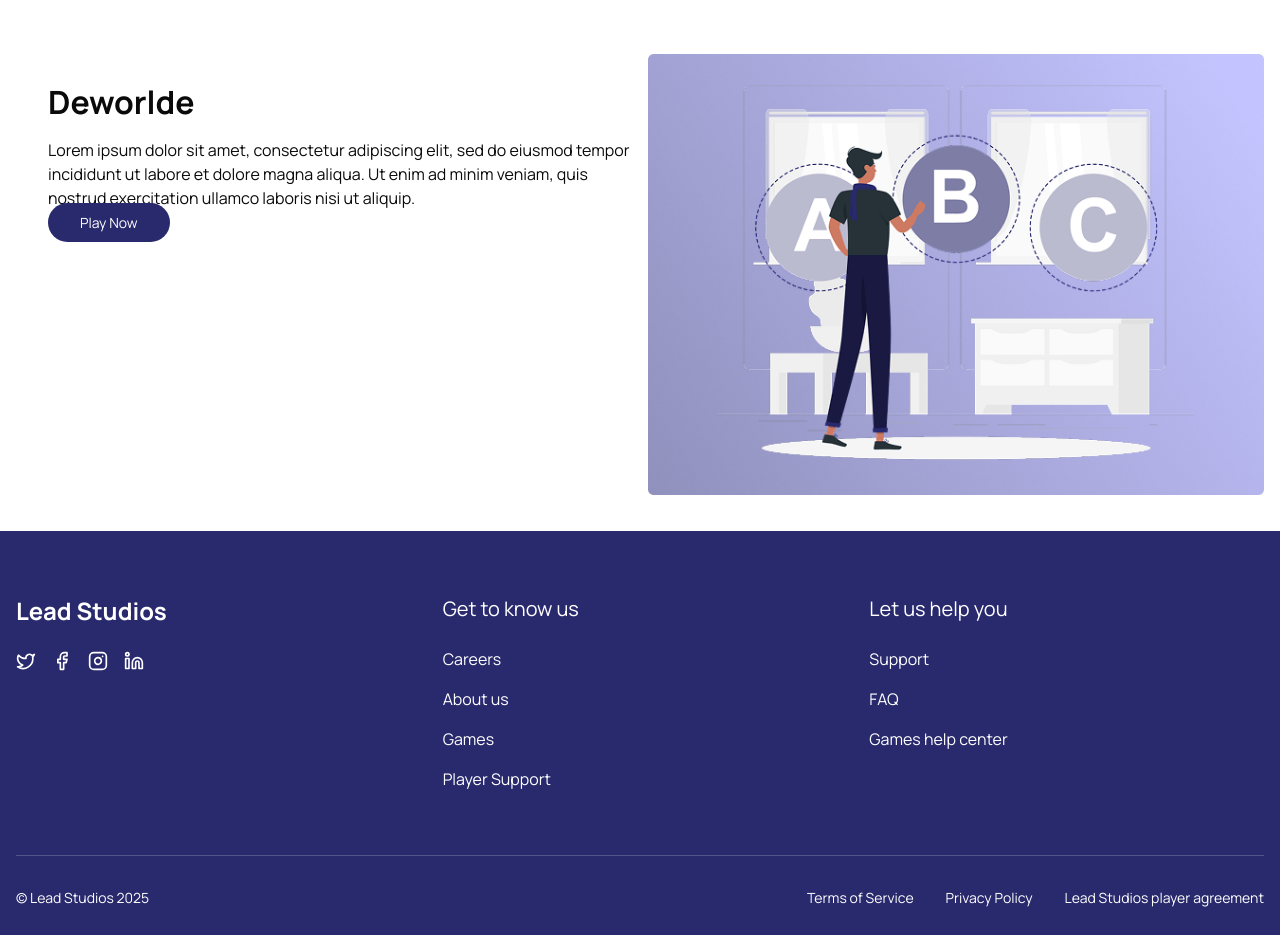
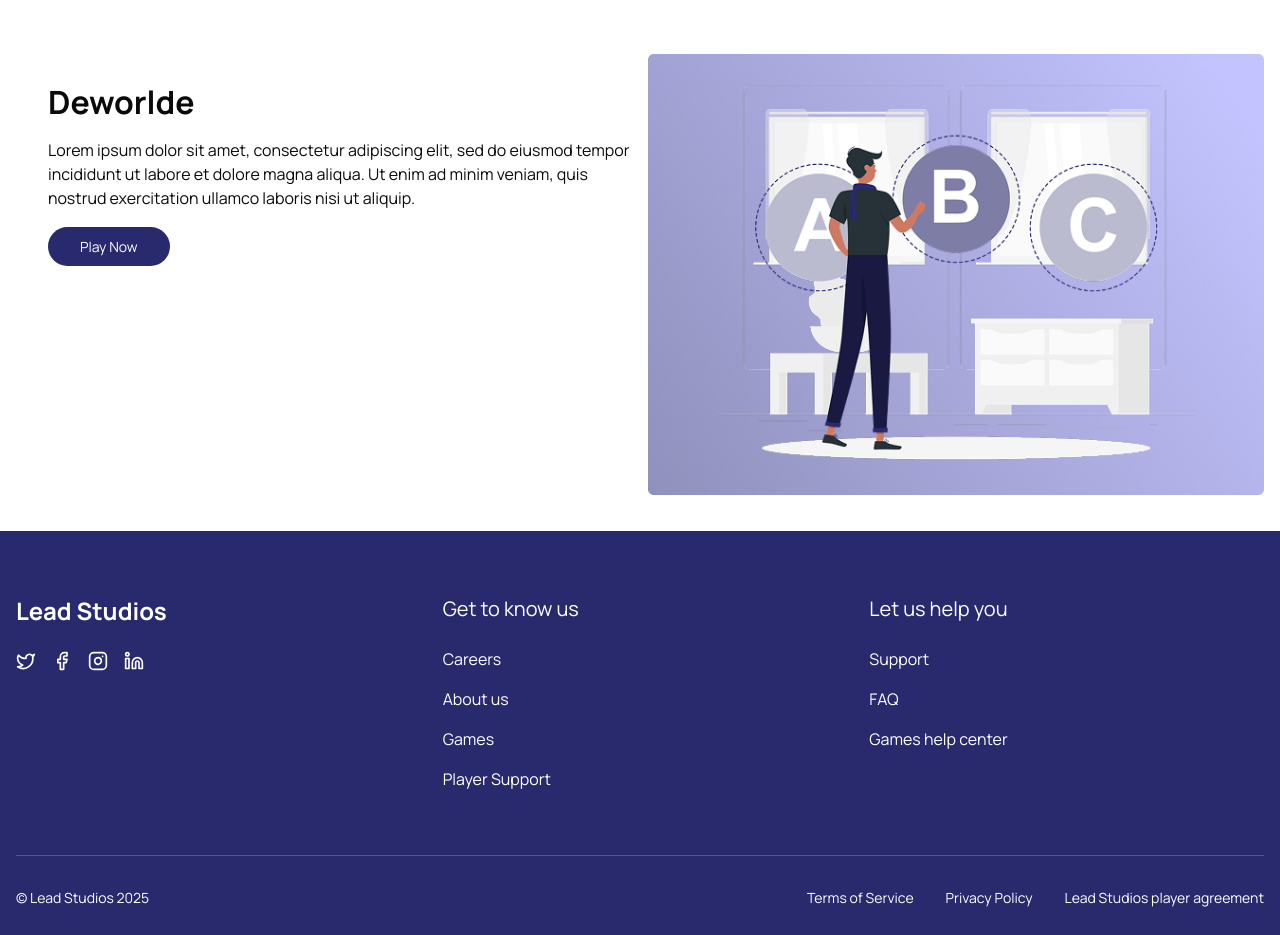
Before and after one commit to yusuftomilola/DeWordle, a Next.js app in the folder frontend/: page / in a window 1280 px wide. Shown: the part 780-1715 px from the top of the page. Built offline with nearby package versions, Linux system fonts and the light colour scheme; a web font is replaced by a local one.

Commit message:
Adding margin to play-now link

```diff
--- a/frontend/components/playourgame.jsx
+++ b/frontend/components/playourgame.jsx
@@ -91,15 +91,13 @@ export default function PlayOurGame() {
           >
             <div className="w-full md:w-[650px] h-[465px] text-left p-8 pt-6">
               <h3 className="font-bold mb-3 text-[32px]">Deworlde</h3>
-              <p className="text-[16px]">
+              <p className="text-[16px] mb-6">
                 Lorem ipsum dolor sit amet, consectetur adipiscing elit, sed do
                 eiusmod tempor incididunt ut labore et dolore magna aliqua. Ut enim
                 ad minim veniam, quis nostrud exercitation ullamco laboris nisi ut
                 aliquip.
               </p>
-              <Link
-                href='/game'
-                className="text-white bg-[#29296E] hover:bg-blue-800 focus:outline-none focus:ring-4 focus:ring-blue-300 font-medium rounded-full text-sm px-8 py-2.5 mt-5 mb-2 dark:bg-blue-600 dark:hover:bg-blue-700 dark:focus:ring-blue-800"
+              <Link href='/game' className="mt-6 text-white bg-[#29296E] hover:bg-blue-800 focus:outline-none focus:ring-4 focus:ring-blue-300 font-medium rounded-full text-sm px-8 py-2.5 dark:bg-blue-600 dark:hover:bg-blue-700 dark:focus:ring-blue-800"
               >
                 Play Now
               </Link>
```
